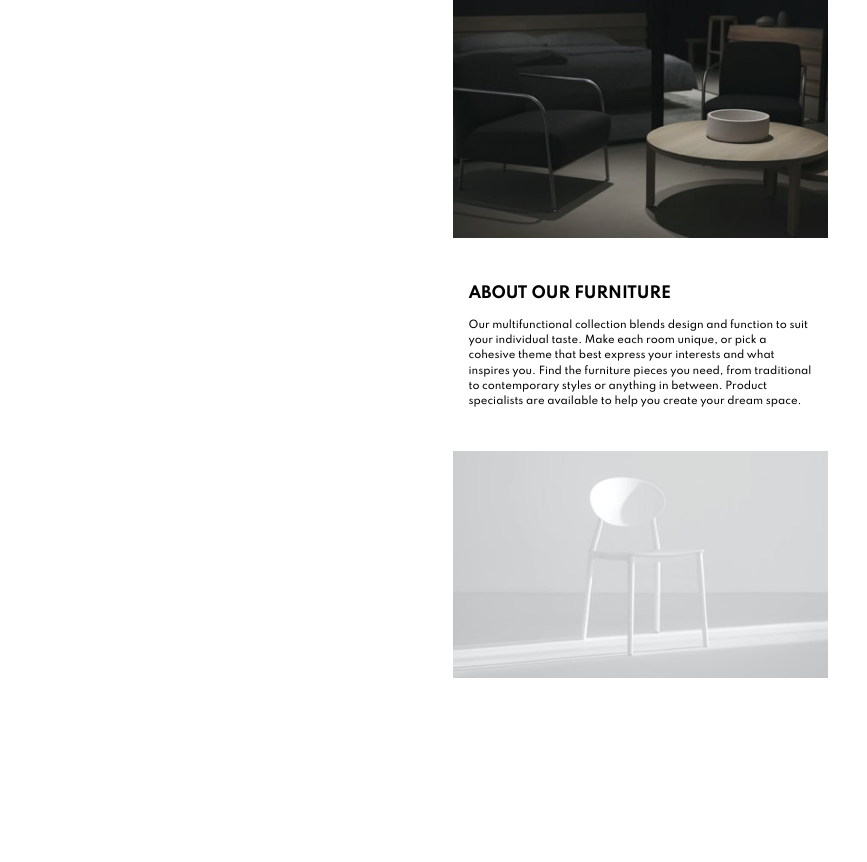
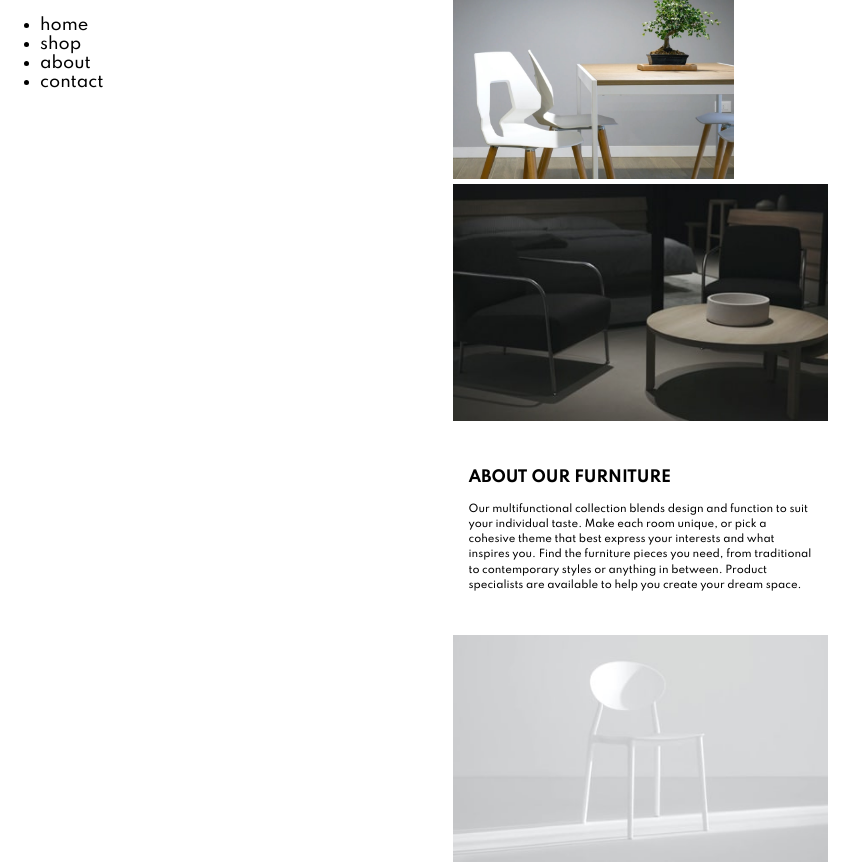
Before and after one commit to fughesi/room-homepage, a React (Create React App) app: page / in a window 1280 px wide. Shown: the whole page, without its empty margins (0-867 px from the left). Before the commit the page ends 800 px from the top, so only its background shows below. Built offline with nearby package versions, Linux system fonts and the light colour scheme.

Commit message:
working on top of layout

```diff
--- a/src/App.js
+++ b/src/App.js
@@ -1,10 +1,14 @@
-import BottomRow from "./components/BottomRow/BottomRow"
-import './App.css';
+import Navbar from "./components/Navbar/Navbar";
+import BottomRow from "./components/BottomRow/BottomRow";
+import TopRow from "./components/TopRow/TopRow";
+import "./App.css";
 
 function App() {
   return (
     <div id="appWrap">
-     <BottomRow />
+      <Navbar />
+      <TopRow />
+      <BottomRow />
     </div>
   );
 }
--- a/src/components/BottomRow/BottomRow.css
+++ b/src/components/BottomRow/BottomRow.css
@@ -17,7 +17,7 @@
 }
 
 #bottomText p {
-    line-height: 1.5em;;
+  line-height: 1.5em;
   font-weight: var(--thin);
   font-size: var(--sub4);
 }
--- /dev/null
+++ b/src/components/Navbar/Navbar.css
@@ -0,0 +1 @@
+@import "../../App.css"
--- /dev/null
+++ b/src/components/Navbar/Navbar.js
@@ -0,0 +1,15 @@
+import React from "react";
+import "./Navbar.css";
+
+export default function Navbar() {
+  return (
+    <div id="navContainer">
+      <ul>
+        <li>home</li>
+        <li>shop</li>
+        <li>about</li>
+        <li>contact</li>
+      </ul>
+    </div>
+  );
+}
--- /dev/null
+++ b/src/components/TopRow/TopRow.css
@@ -0,0 +1,10 @@
+@import url(../../App.css);
+
+#topContainer {
+  grid-area: a;
+  width: 75%;
+}
+#topContainer img {
+    display: inline-block;
+  width: 100%;
+}
--- /dev/null
+++ b/src/components/TopRow/TopRow.js
@@ -0,0 +1,14 @@
+import React from 'react';
+import "./TopRow.css"
+import hero1m from "../../images/mobile-image-hero-1.jpg"
+import hero2m from "../../images/mobile-image-hero-2.jpg"
+import hero3m from "../../images/mobile-image-hero-3.jpg"
+import hero1d from "../../images/desktop-image-hero-1.jpg"
+import hero2d from "../../images/desktop-image-hero-2.jpg"
+import hero3d from "../../images/desktop-image-hero-3.jpg"
+
+export default function TopRow() {
+  return <div id="topContainer">
+      <img srcSet={`${hero1m} 375w,${hero1d} 840w`} alt="hero image"/>
+  </div>;
+}
```
